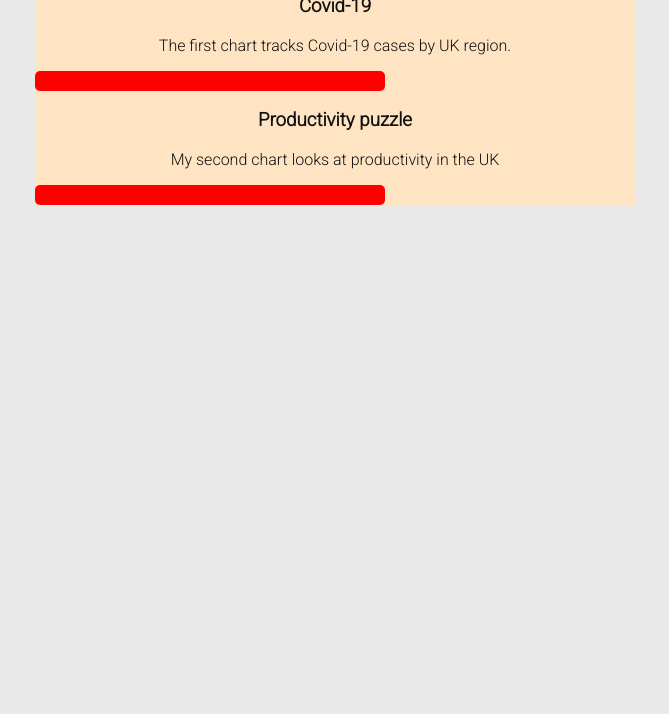
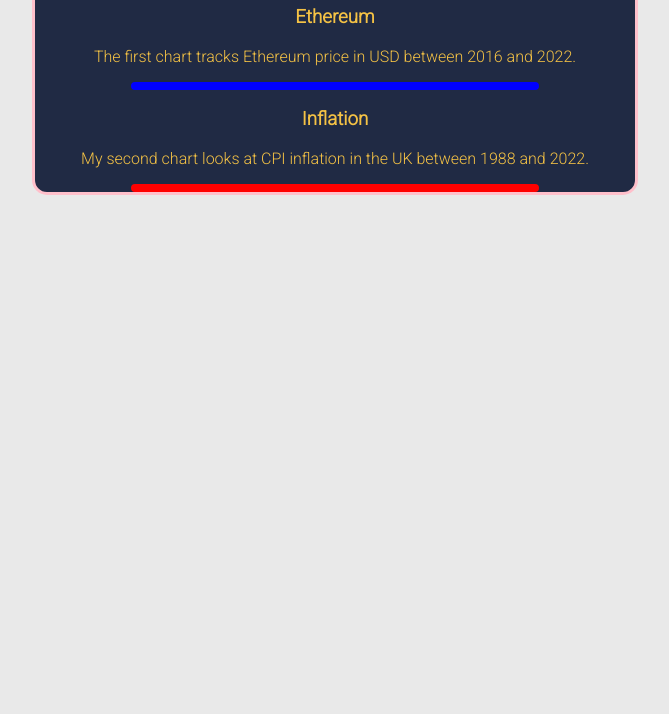
Before and after one commit to HerbieDB/HerbieDB.github.io, a plain HTML site: page index.html in a window 1280 px wide. Shown: the part 86-800 px from the top of the page, without its empty margins (305-974 px from the left). Drawn offline with Linux system fonts and the light colour scheme; a script that the page names is missing.

Commit message:
Add files via upload

```diff
--- a/index.html
+++ b/index.html
@@ -12,7 +12,7 @@
     <title>Document</title>
 
     <!-- Link to my style sheet -->
-    <link rel="stylesheet" href="index.css">
+    <link rel="stylesheet" href="index2.css">
 
     <!--The next three lines allow the Vega embed-->
     <script src="https://cdn.jsdelivr.net/npm/vega@5.17.0"></script>
@@ -27,12 +27,12 @@
     <div class="myWeek1">
         <h1>Data Science for Economists.</h1>
 
-        <h3>Covid-19</h3>
-        <p>The first chart tracks Covid-19 cases by UK region.</p>
+        <h3>Ethereum</h3>
+        <p>The first chart tracks Ethereum price in USD between 2016 and 2022.</p>
         <div class="chart" id="Chart1"></div>
 
-        <h3>Productivity puzzle</h3>
-        <p>My second chart looks at productivity in the UK</p>
+        <h3>Inflation</h3>
+        <p>My second chart looks at CPI inflation in the UK between 1988 and 2022.</p>
         <div class="chart" id="Chart2"> </div>
     </div>
 </body>
@@ -40,8 +40,8 @@
 
 <script>
     //Define charts:
-    var myChart1 = "chart1_covidUKRegions.json";
-    var myChart2 = "chart2_ukProductivity.json";
+    var myChart1 = "ETH-USD.json";
+    var myChart2 = "UKinflation.json";
 
     // Embed charts:
     vegaEmbed('#Chart1', myChart1);
--- /dev/null
+++ b/index2.css
@@ -0,0 +1,61 @@
+/* Richard Davies, Data Science for Economists */
+
+/* This is my second CSS file */
+
+
+/* Import a font */
+@import url('https://fonts.googleapis.com/css2?family=Roboto:wght@300&display=swap');
+
+
+/* Set the background color for my page: */
+body{
+    background-color: rgb(233, 233, 233);
+
+}
+
+
+/* Choose the appearance of the tags, h1, h3 and p: */
+h1 {
+    color:rgb(239,230,230);
+    font-family: 'Roboto', sans-serif;
+    text-align: center;
+}
+
+h3, p{
+    color:#f4c245;
+    font-family: 'Roboto', sans-serif;
+    text-align: center;
+}
+
+.myWeek1{
+    margin: auto;
+    max-width: 600px;
+    background-color: rgb(32,42,68);
+
+
+    border-width: 3px;
+    border-style: solid;
+    border-radius: 15px;
+    border-color: pink;
+}
+
+
+/* Set the apperance of the class, chart */
+.chart{
+    margin: auto;
+    background-color: rgb(32,42,68);
+    color:#00a767;
+
+    width:400px;
+    border-width: 4px;
+    border-style: solid;
+    border-radius: 10px;
+    border-color: red;
+
+}
+
+
+/* Set the apperance for a particular chart */
+#Chart1{
+    border-color: blue;
+}
```
